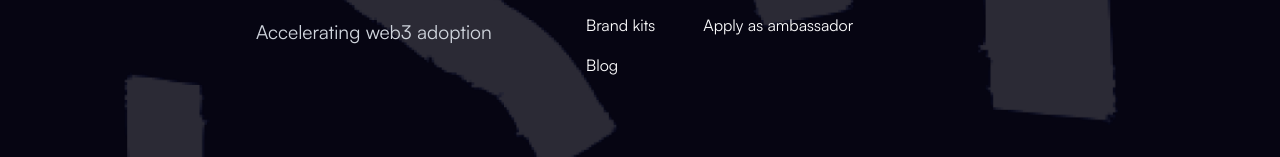
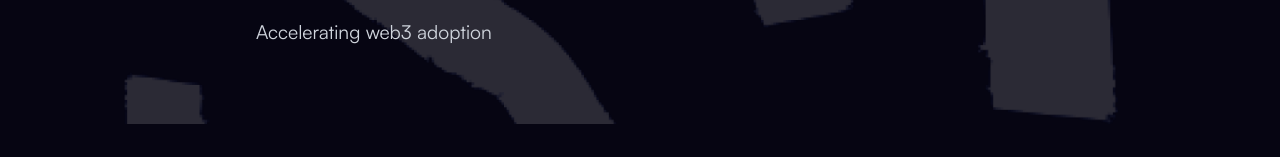
Before and after one commit to deoluvictor99/Landing-Page-01, a plain HTML site: page index.html in a window 1280 px wide. Shown: the part 7429-7586 px from the top of the page. After the commit the page ends 7553 px from the top, so only its background shows below. Drawn offline with nearby package versions, Linux system fonts and the light colour scheme; files whose address does not match are found by name.

Commit message:
Edited the footer

```diff
--- a/index.html
+++ b/index.html
@@ -611,15 +611,12 @@
                     <h3>General</h3>
                     <ul>
                         <li><a href="#">About us</a></li>
-                        <li><a href="#">Brand kits</a></li>
-                        <li><a href="#">Blog</a></li>
                     </ul>
                 </div>
                 <div class="apply">
                     <h3>Apply</h3>
                     <ul>
                         <li><a href="#">Apply as dev</a></li>
-                        <li><a href="#">Apply as ambassador</a></li>
                     </ul>
                 </div>
             </div>
```
